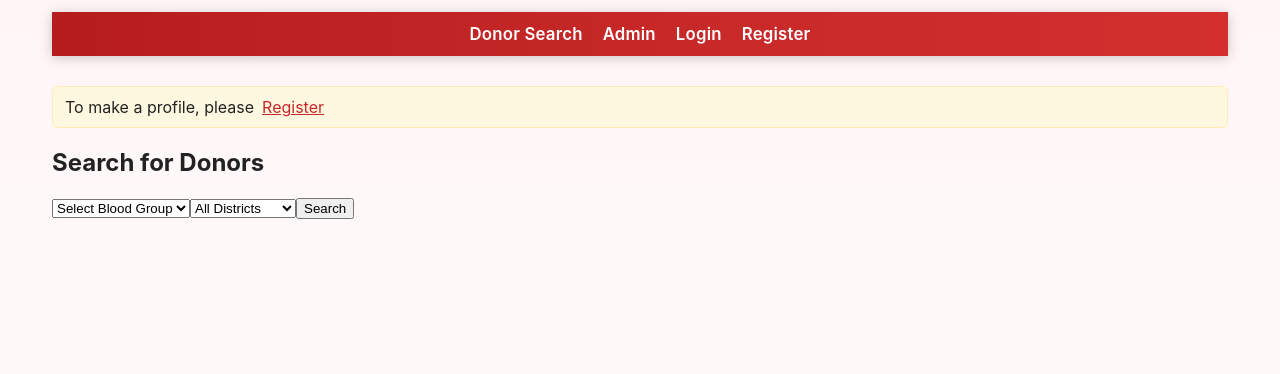
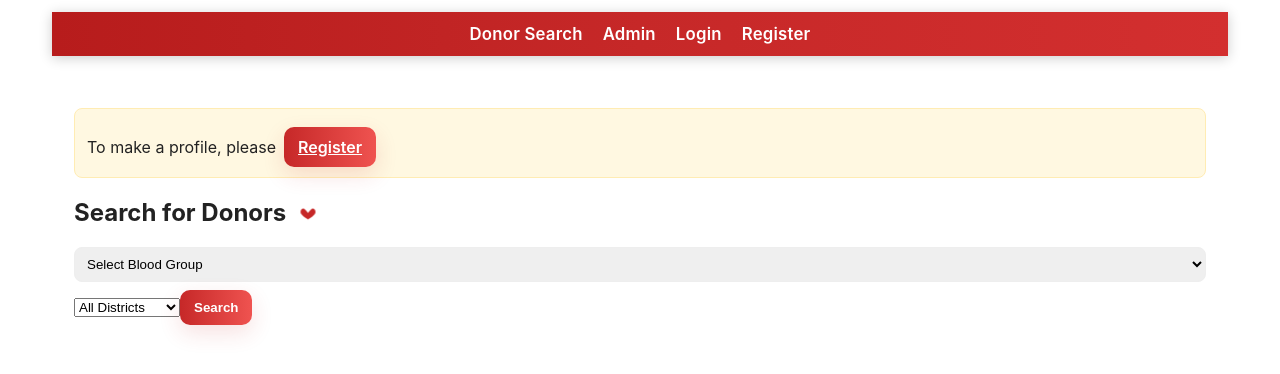
Before and after one commit to farhida/blood-donation-system, a React (Create React App) app in the folder frontend/: page / in a window 1280 px wide. Shown: the top 374 px of the page. Built offline with nearby package versions, Linux system fonts and the light colour scheme.

Commit message:
style: apply animations and modern tokens to homepage, auth, dashboard, profile pages

```diff
--- a/frontend/src/pages/auth/Login.css
+++ b/frontend/src/pages/auth/Login.css
@@ -3,3 +3,6 @@
 .label{display:block;margin-bottom:6px;font-weight:600}
 .input{padding:8px;border-radius:8px;border:1px solid #eee;width:100%}
 .cta{display:inline-block;padding:10px 14px;border-radius:10px;background:linear-gradient(90deg,#c62828,#ef5350);color:#fff;border:none}
+.auth-hero{display:flex;align-items:center;justify-content:space-between;gap:12px;margin-bottom:12px}
+.auth-hero .decor{width:36px;height:36px}
+.auth-hero .decor svg{display:block}
--- a/frontend/src/pages/auth/Login.js
+++ b/frontend/src/pages/auth/Login.js
@@ -45,12 +45,20 @@ function Login({ onLogin }) {
   };
 
   return (
-    <div className="login-form">
-      <h2>Login</h2>
+    <div className="auth-page">
+      <div className="auth-hero">
+        <div>
+          <h2>Welcome back</h2>
+          <div className="muted">Log in to access your dashboard</div>
+        </div>
+        <div className="decor">
+          <svg width="36" height="36" viewBox="0 0 24 24" fill="none" xmlns="http://www.w3.org/2000/svg"><path d="M12 21s-7.5-4.35-9.5-7.5C-0.5 8.5 4 4 7 6.5 9 8 12 12 12 12s3-4 5-5.5C20 4 24.5 8.5 21.5 13.5 19.5 16.65 12 21 12 21z" fill="#c62828"/></svg>
+        </div>
+      </div>
       <form onSubmit={handleSubmit}>
-        <input type="text" placeholder="Full name or Email" value={nameOrEmail} onChange={e => setNameOrEmail(e.target.value)} required />
-  <input type="password" placeholder="Password" value={password} onChange={e => setPassword(e.target.value)} required autoComplete="current-password" />
-        <button type="submit">Login</button>
+        <div className="form-row"><input className="input" type="text" placeholder="Full name or Email" value={nameOrEmail} onChange={e => setNameOrEmail(e.target.value)} required /></div>
+        <div className="form-row"><input className="input" type="password" placeholder="Password" value={password} onChange={e => setPassword(e.target.value)} required autoComplete="current-password" /></div>
+        <div className="form-row"><button className="btn btn-primary" type="submit">Login</button></div>
       </form>
       {error && <p style={{color:'red'}}>{error}</p>}
     </div>
--- a/frontend/src/pages/auth/Register.css
+++ b/frontend/src/pages/auth/Register.css
@@ -2,3 +2,5 @@
 .form-row{margin-bottom:12px}
 .input{padding:8px;border-radius:8px;border:1px solid #eee;width:100%}
 .cta{display:inline-block;padding:10px 14px;border-radius:10px;background:linear-gradient(90deg,#c62828,#ef5350);color:#fff;border:none}
+.register-cta{animation:heartbeat 1.6s infinite}
+.register-note{background:#fff8e1;border:1px solid #ffecb3;padding:10px;border-radius:8px;margin-bottom:12px}
--- a/frontend/src/pages/auth/Register.js
+++ b/frontend/src/pages/auth/Register.js
@@ -53,13 +53,18 @@ function Register() {
   const checkUsername = async () => {};
 
   return (
-    <div className="login-form">
-      <h2>Register</h2>
+    <div className="register-page">
+      <div style={{display:'flex',alignItems:'center',justifyContent:'space-between',marginBottom:12}}>
+        <h2>Register</h2>
+        <div className="register-cta heart-beat">
+          <svg width="24" height="24" viewBox="0 0 24 24" fill="#c62828" xmlns="http://www.w3.org/2000/svg"><path d="M12 21s-7.5-4.35-9.5-7.5C-0.5 8.5 4 4 7 6.5 9 8 12 12 12 12s3-4 5-5.5C20 4 24.5 8.5 21.5 13.5 19.5 16.65 12 21 12 21z"/></svg>
+        </div>
+      </div>
     <form onSubmit={handleSubmit}>
-  <input type="text" placeholder="Full Name" value={fullName} onChange={e => setFullName(e.target.value)} required />
-        <input type="email" placeholder="Email" value={email} onChange={e => setEmail(e.target.value)} required />
-        <input type="password" placeholder="Password" value={password} onChange={e => setPassword(e.target.value)} required autoComplete="new-password" />
-        <select value={bloodGroup} onChange={e => setBloodGroup(e.target.value)} required>
+  <input className="input" type="text" placeholder="Full Name" value={fullName} onChange={e => setFullName(e.target.value)} required />
+        <input className="input" type="email" placeholder="Email" value={email} onChange={e => setEmail(e.target.value)} required />
+        <input className="input" type="password" placeholder="Password" value={password} onChange={e => setPassword(e.target.value)} required autoComplete="new-password" />
+        <select className="input" value={bloodGroup} onChange={e => setBloodGroup(e.target.value)} required>
           <option value="">Select Blood Group</option>
           <option value="A+">A+</option>
           <option value="A-">A-</option>
@@ -104,7 +109,7 @@ function Register() {
           <input type="tel" placeholder="Phone Number" value={phone} onChange={e => setPhone(e.target.value)} required />
         )}
   {/* 'Not ready to donate now' is not shown on registration per requirement */}
-        <button type="submit">Register</button>
+  <div style={{marginTop:12}}><button className="btn btn-primary" type="submit">Register</button></div>
       </form>
       {success && <p style={{color:'green'}}>{success}</p>}
       {error && <p style={{color:'red'}}>{error}</p>}
--- a/frontend/src/pages/homepage/DonorSearch.css
+++ b/frontend/src/pages/homepage/DonorSearch.css
@@ -1,7 +1,11 @@
-body{background:linear-gradient(180deg,#fff5f6,#fff)}
 .search-page{padding:22px;font-family:Inter, sans-serif}
 .search-card{padding:18px;border-radius:12px;background:linear-gradient(180deg,#fff,#fff7f7);box-shadow:0 8px 18px rgba(220,20,60,0.04)}
-.result{border-radius:8px;padding:12px;border:1px solid rgba(0,0,0,0.06);margin-bottom:8px}
-.cta{background:linear-gradient(90deg,#b71c1c,#ef5350);color:#fff;padding:8px 12px;border-radius:8px}
-.pulse{animation:pulse 2s infinite}
-@keyframes pulse{0%{box-shadow:0 0 0 0 rgba(220,20,60,0.3)}70%{box-shadow:0 0 0 12px rgba(220,20,60,0)}100%{box-shadow:0 0 0 0 rgba(220,20,60,0)}}
+.result{border-radius:10px;padding:14px;border:1px solid rgba(0,0,0,0.06);margin-bottom:12px;transition:transform .18s ease,box-shadow .18s ease}
+.result:hover{transform:translateY(-6px);box-shadow:0 18px 40px rgba(11,11,13,0.06)}
+.btn-search{display:inline-block;padding:10px 14px;border-radius:10px;border:none;font-weight:600;cursor:pointer;transition:transform .18s ease,box-shadow .18s ease,opacity .12s ease}
+.btn-search.btn-primary{background:linear-gradient(90deg,var(--primary),var(--accent));color:#fff;box-shadow:0 8px 22px rgba(198,40,40,0.14)}
+.btn-primary{margin-top:8px}
+.donor-list{list-style:none;padding:0;margin-top:12px}
+.donor-list li{padding:10px;border-radius:8px;border:1px solid rgba(0,0,0,0.04);margin-bottom:8px;background:linear-gradient(180deg,#fff,#fff)}
+.accent-note{background:#fff8e1;border:1px solid #ffecb3;padding:10px 12px;border-radius:8px;margin-bottom:12px}
+.decor-heart{display:inline-block;margin-left:8px}
--- a/frontend/src/pages/homepage/DonorSearch.js
+++ b/frontend/src/pages/homepage/DonorSearch.js
@@ -30,25 +30,21 @@ function DonorSearch() {
   };
 
   return (
-    <div className="donor-search">
+    <div className="search-page">
       {/* Show this prompt only when the user is NOT logged in (isLoggedIn is false). */}
       {!isLoggedIn && (
-        <div style={{
-          background: '#fff8e1',
-          border: '1px solid #ffecb3',
-          padding: '10px 12px',
-          borderRadius: 6,
-          marginBottom: 12
-        }}>
+        <div className="accent-note">
           To make a profile, please
           <span style={{ marginLeft: 8 }}>
-            <Link to="/register" className="button-link">Register</Link>
+            <Link to="/register" className="btn btn-primary">Register</Link>
           </span>
         </div>
       )}
-      <h2>Search for Donors</h2>
+      <h2>Search for Donors <span className="decor-heart heart-beat" title="Find donors faster">
+        <svg width="16" height="16" viewBox="0 0 24 24" fill="#c62828" xmlns="http://www.w3.org/2000/svg"><path d="M12 21s-7.5-4.35-9.5-7.5C-0.5 8.5 4 4 7 6.5 9 8 12 12 12 12s3-4 5-5.5C20 4 24.5 8.5 21.5 13.5 19.5 16.65 12 21 12 21z"/></svg>
+      </span></h2>
       <form onSubmit={handleSearch}>
-        <select value={bloodGroup} onChange={e => setBloodGroup(e.target.value)} required>
+        <select className="input" value={bloodGroup} onChange={e => setBloodGroup(e.target.value)} required>
           <option value="">Select Blood Group</option>
           <option value="A+">A+</option>
           <option value="A-">A-</option>
@@ -65,7 +61,7 @@ function DonorSearch() {
             <option key={d} value={d}>{d}</option>
           ))}
         </select>
-        <button type="submit">Search</button>
+  <button type="submit" className="btn btn-search btn-primary">Search</button>
       </form>
       {message && <div>{message}</div>}
       <ul className="donor-list">
--- a/frontend/src/pages/user/Dashboard.css
+++ b/frontend/src/pages/user/Dashboard.css
@@ -1,5 +1,4 @@
-.dashboard{padding:20px;font-family:Inter, sans-serif;animation:fadeIn 400ms ease-in both}
-.stat{background:linear-gradient(180deg,#fff5f5,#fff);padding:12px;border-radius:10px;margin-bottom:12px}
-.stat-number{font-size:22px;font-weight:700;color:#b71c1c}
-.stat-label{color:#555}
-@keyframes fadeIn{from{opacity:0;transform:translateY(6px)}to{opacity:1;transform:translateY(0)}}
+.dashboard{padding:20px;font-family:Inter, sans-serif;animation:fadeIn 420ms cubic-bezier(.2,.9,.2,1) both}
+.stat{background:linear-gradient(180deg,#fff5f5,#fff);padding:14px;border-radius:12px;margin-bottom:12px;box-shadow:0 10px 28px rgba(198,40,40,0.04)}
+.stat-number{font-size:22px;font-weight:700;color:var(--primary)}
+.stat-label{color:var(--muted)}
--- a/frontend/src/pages/user/Dashboard.js
+++ b/frontend/src/pages/user/Dashboard.js
@@ -25,7 +25,13 @@ function Dashboard() {
 
   return (
     <div className="page">
-      <h2>Dashboard</h2>
+      <div style={{display:'flex',alignItems:'center',justifyContent:'space-between'}}>
+        <h2 className="title">Dashboard</h2>
+        <div className="heart-beat" title="Healthy">
+          <svg width="20" height="20" viewBox="0 0 24 24" fill="#c62828" xmlns="http://www.w3.org/2000/svg"><path d="M12 21s-7.5-4.35-9.5-7.5C-0.5 8.5 4 4 7 6.5 9 8 12 12 12 12s3-4 5-5.5C20 4 24.5 8.5 21.5 13.5 19.5 16.65 12 21 12 21z"/></svg>
+        </div>
+      </div>
+
       <div className="card dashboard-card">
         <div className="info-grid">
           <div className="info-row"><span className="label">Name</span><span className="value">{data.full_name || data.username}</span></div>
@@ -34,7 +40,6 @@ function Dashboard() {
           <div className="info-row"><span className="label">District</span><span className="value">{data.district || 'N/A'}</span></div>
           <div className="info-row"><span className="label">Last Donation</span><span className="value">{data.last_donation || 'N/A'}</span></div>
         </div>
-  {/* Total Donations removed per requirements */}
       </div>
     </div>
   );
--- a/frontend/src/pages/user/ProfileEdit.css
+++ b/frontend/src/pages/user/ProfileEdit.css
@@ -2,3 +2,5 @@
 .form-row{margin-bottom:12px}
 .input{padding:8px;border-radius:8px;border:1px solid #eee;width:100%}
 .save{background:linear-gradient(90deg,#c62828,#ef5350);color:#fff;padding:10px 12px;border-radius:10px;border:none}
+.profile-top{display:flex;align-items:center;justify-content:space-between;gap:12px;margin-bottom:12px}
+.profile-card{padding:16px;border-radius:12px}
```
